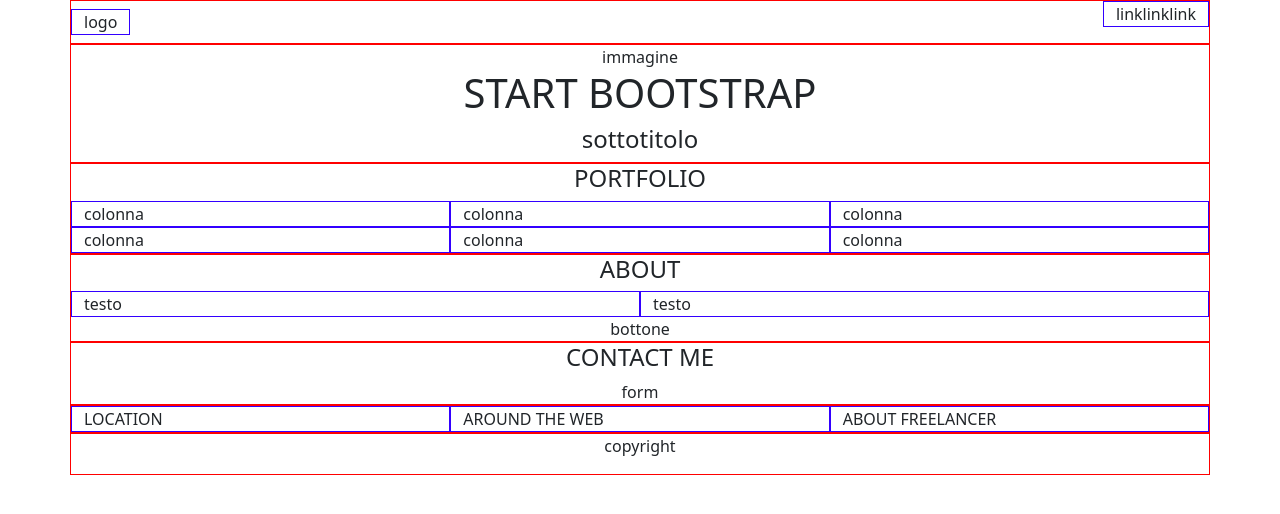
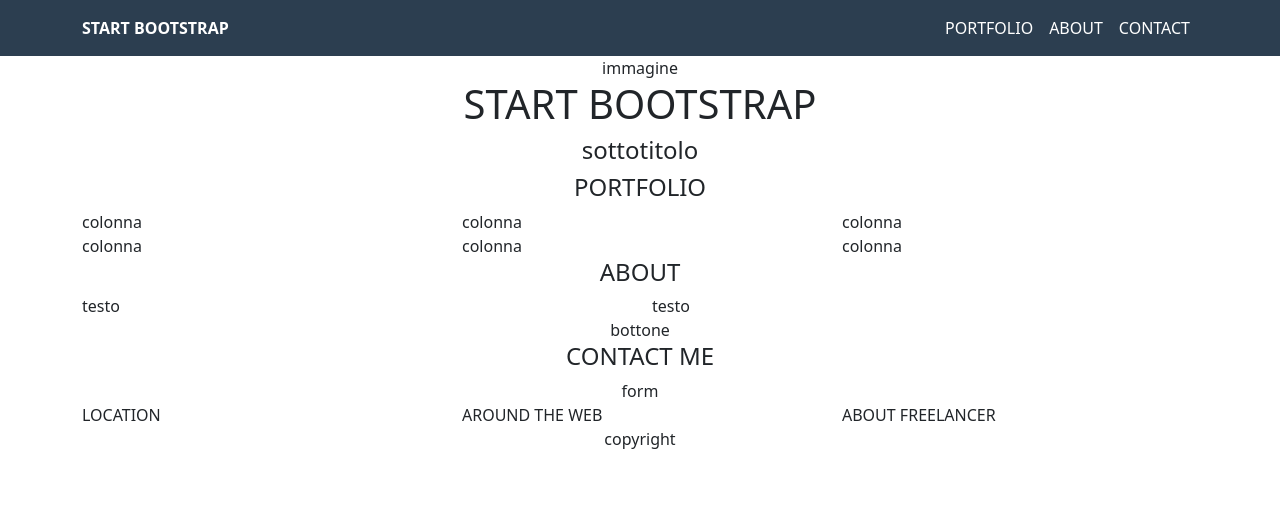
Before and after one commit to MarinaLasorsa/html-css-bootstrap-freelancer, a plain HTML site: page index.html in a window 1280 px wide. Drawn offline with nearby package versions, Linux system fonts and the light colour scheme.

Commit message:
ADD: header style

```diff
--- a/css/style.css
+++ b/css/style.css
@@ -1,20 +1,9 @@
-/*RESET*/
 
-ul,ol,menu {
-	list-style: none;
+.page-header {
+	background-color: #2C3E50;
+    color: white;
 }
 
-/*LAYOUT*/
-
-
-
-
-/*DEBUG*/
-
-.container {
-	border: 1px solid red;
+.logo {
+	font-weight: bold;
 }
-
-*[class^='col'], div[class*=' col'] {
-	border: 1px solid rgb(51, 0, 255);
-}
--- a/index.html
+++ b/index.html
@@ -5,30 +5,29 @@
     <meta name="viewport" content="width=device-width, initial-scale=1.0">
     <title>Freelancer</title>
     <link rel="stylesheet" href="./css/style.css" />
+    <script src="https://kit.fontawesome.com/5e4eaeffdb.js" crossorigin="anonymous"></script>
     <link href="https://cdn.jsdelivr.net/npm/bootstrap@5.0.2/dist/css/bootstrap.min.css" rel="stylesheet" integrity="sha384-EVSTQN3/azprG1Anm3QDgpJLIm9Nao0Yz1ztcQTwFspd3yD65VohhpuuCOmLASjC" crossorigin="anonymous">
 </head>
 <body>
-    <header>
+    <header class="page-header">
         <div class="container">
-            <div class="row justify-content-between align-items-center">
-                <div class="col-auto logo">logo</div>
-                <ul class="col-auto d-none d-md-flex">
-                    <li>link</li>
-                    <li>link</li>
-                    <li>link</li>
+            <div class="row py-3 justify-content-between align-items-center">
+                <div class="col-auto logo">START BOOTSTRAP</div>
+                <ul class="col-auto d-none d-md-flex m-0 list-unstyled">
+                    <li class="px-2">PORTFOLIO</li>
+                    <li class="px-2">ABOUT</li>
+                    <li class="px-2">CONTACT</li>
                 </ul>
-                <div class="col-auto d-md-none">burger</div>
+                <span class="col-auto d-md-none"><button type="button" class="btn btn-outline-light"><i class="fa-solid fa-bars"></i></button></span>
             </div>
         </div>
     </header>
     <main>
         <section class="hero">
-            <div class="container">
-                <div class="text-center">
-                    <div>immagine</div>
-                    <h1>START BOOTSTRAP</h1>
-                    <h4>sottotitolo</h4>
-                </div>
+            <div class="container text-center">
+                <div>immagine</div>
+                <h1>START BOOTSTRAP</h1>
+                <h4>sottotitolo</h4>
             </div>
         </section>
         <section class="portfolio">
```
